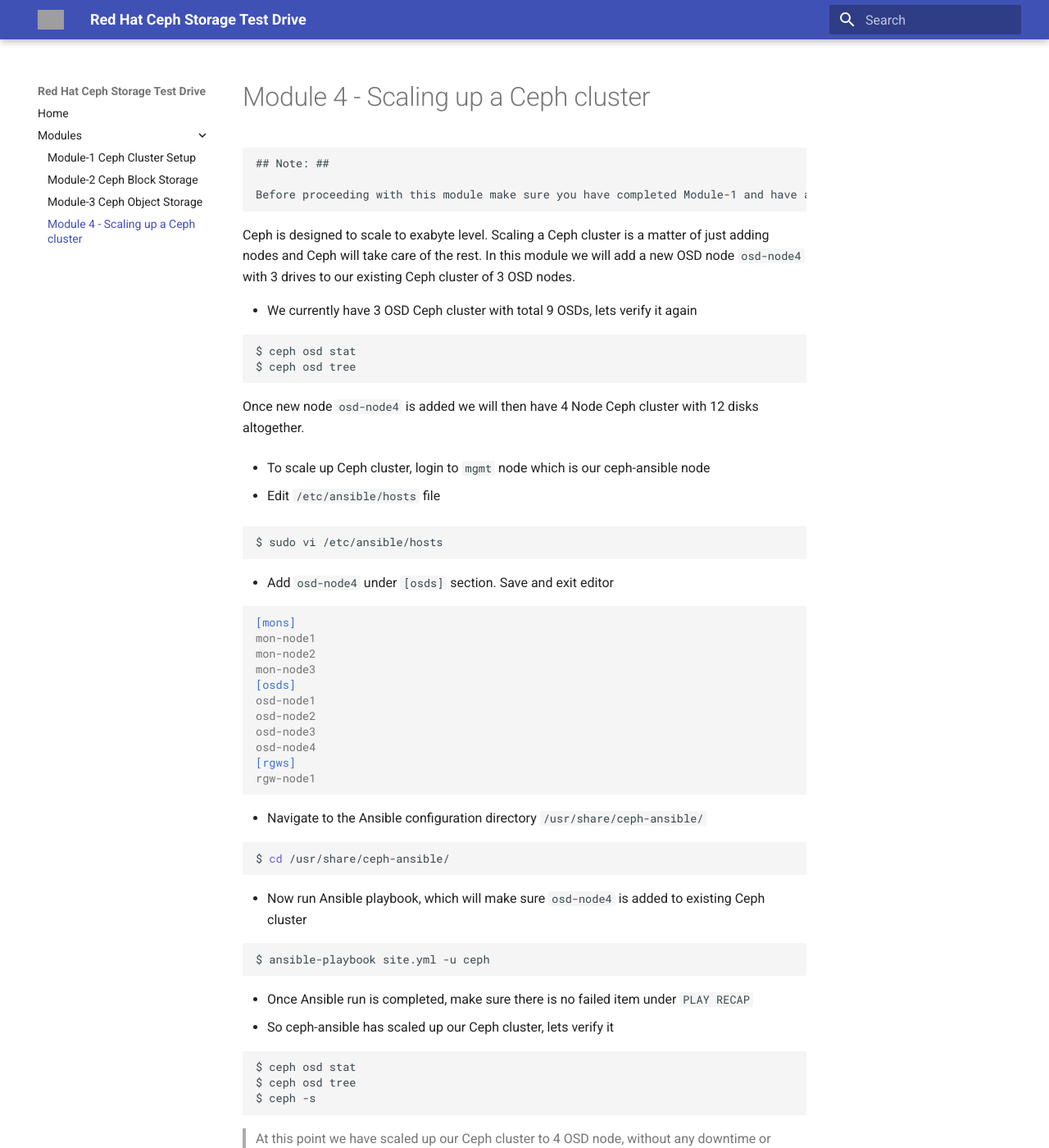
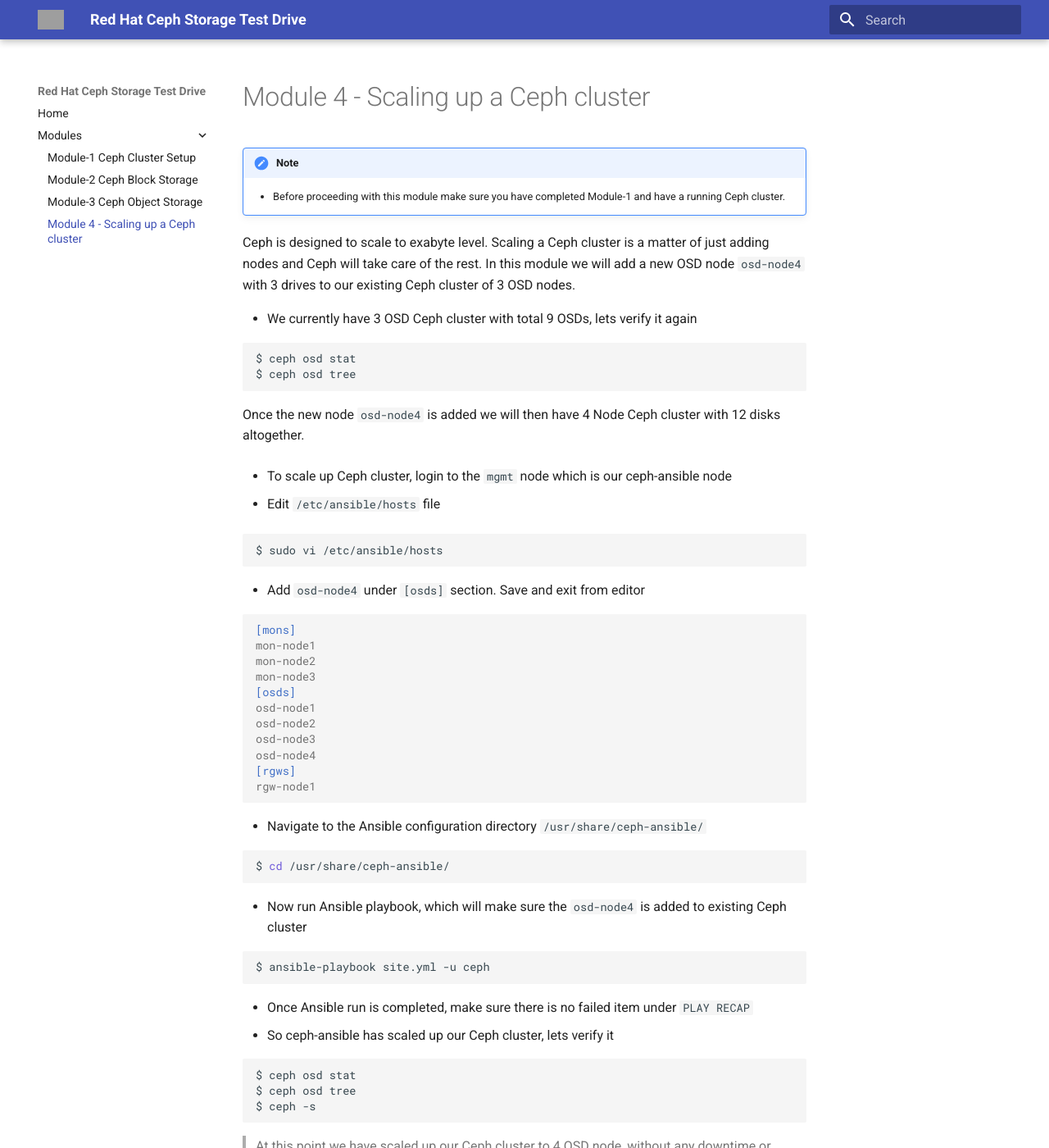
Before and after one commit to red-hat-storage/ceph-test-drive-bootstrap, an MkDocs documentation site: the page built from docs/Module-4.md, in a window 1280 px wide and 1400 px high. Shown: the whole window at 82% size. Built offline with MkDocs 1.6.1 and Material for MkDocs 9.7.7, drawn with Linux system fonts in a browser that asks for light colours; old or Windows-style settings are respelled for this version of MkDocs; grey boxes are pictures that could not be loaded.

Commit message:
fixex to module 4

````diff
--- a/docs/Module-4.md
+++ b/docs/Module-4.md
@@ -1,10 +1,9 @@
 # Module 4 - Scaling up a Ceph cluster
 
-```
-## Note: ##
 
-Before proceeding with this module make sure you have completed Module-1 and have a running Ceph cluster.
-```
+!!! note
+
+    - Before proceeding with this module make sure you have completed Module-1 and have a running Ceph cluster.
 
 Ceph is designed to scale to exabyte level. Scaling a Ceph cluster is a matter of just adding nodes and Ceph will take care of the rest. In this module we will add a new OSD node ``osd-node4`` with 3 drives to our existing Ceph cluster of 3 OSD nodes.
 
@@ -13,15 +12,15 @@
 $ ceph osd stat
 $ ceph osd tree
 ```
-Once new node ``osd-node4`` is added we will then have 4 Node Ceph cluster with 12 disks altogether.
+Once the new node ``osd-node4`` is added we will then have 4 Node Ceph cluster with 12 disks altogether.
 
-- To scale up Ceph cluster, login to ``mgmt`` node which is our ceph-ansible node
+- To scale up Ceph cluster, login to the ``mgmt`` node which is our ceph-ansible node
 
 - Edit ``/etc/ansible/hosts`` file
 ```
 $ sudo vi /etc/ansible/hosts
 ```
-- Add ``osd-node4`` under ``[osds]`` section. Save and exit editor
+- Add ``osd-node4`` under ``[osds]`` section. Save and exit from editor
 ```
 [mons]
 mon-node1
@@ -39,7 +38,7 @@
 ```
 $ cd /usr/share/ceph-ansible/
 ```
-- Now run Ansible playbook, which will make sure ``osd-node4`` is added to existing Ceph cluster
+- Now run Ansible playbook, which will make sure the ``osd-node4`` is added to existing Ceph cluster
 ```
 $ ansible-playbook site.yml -u ceph
 ```
````
